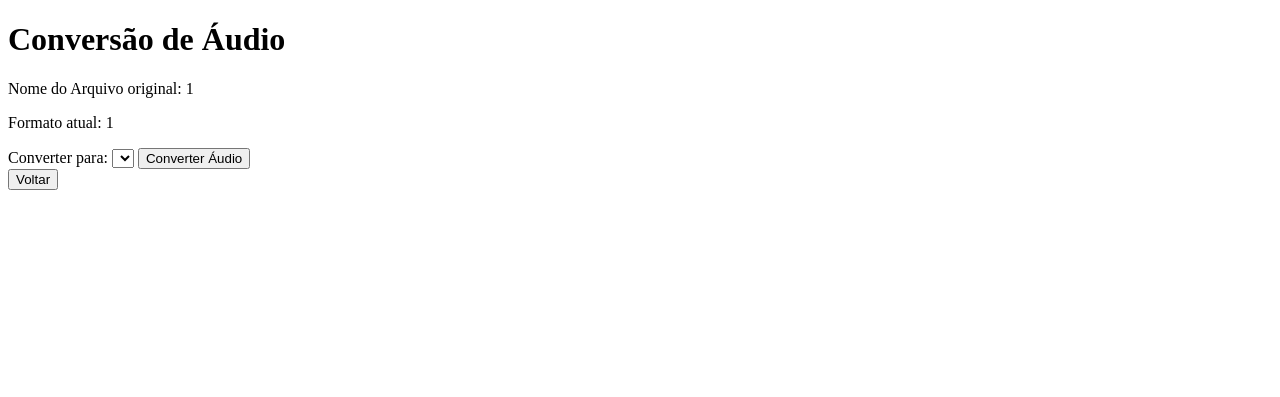
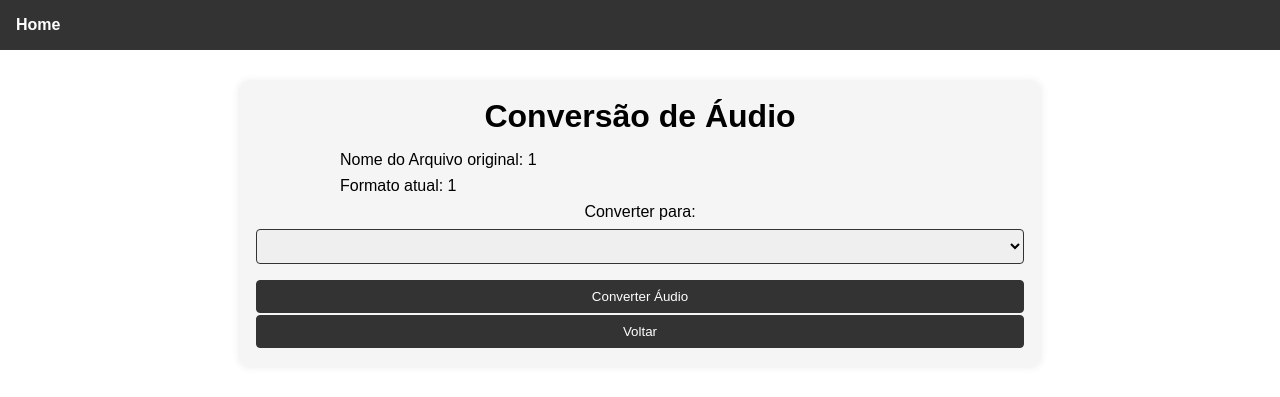
Before and after one commit to rib-thiago/audio-app, a FastAPI app: page /selected-audio/1/1 in a window 1280 px wide. Shown: the top 397 px of the page. Run offline with FastAPI, Linux system fonts and the light colour scheme; lists and menus that the app fills with data are empty.

Commit message:
feat: Enhance HTML templates with semantic tags and apply BEM CSS
- Added 'static' directory and configured main.py to serve static files.
- Created 'styles.css' with a black and white color palette and applied BEM CSS.
- Updated HTML templates (index.html, metadata.html, convert_audio.html) for better semantics.
- Added a navbar with a home link to all templates.
- Applied BEM CSS to templates and added consistent styling.

Details:
- Templates now use semantic tags such as <header>, <main>, <form>, etc.
- Added a navbar for easier navigation.
- Applied BEM CSS to maintain good practices in styling organization.
- Applied a black and white color palette as per preference.

```diff
--- a/audio_app/main.py
+++ b/audio_app/main.py
@@ -10,12 +10,16 @@ app = FastAPI()
 templates = Jinja2Templates(directory="audio_app/templates")
 
 UPLOAD_DIRECTORY = "audio_app/uploads"
+STATIC_DIRECTORY = "audio_app/static"
 
-# crie o diretório de uploads se não exitir
+# Criar diretórios se não existirem
 os.makedirs(UPLOAD_DIRECTORY, exist_ok=True)
+os.makedirs(STATIC_DIRECTORY, exist_ok=True)
 
-# Servir arquivos da pasta download
+
+# Servir arquivos das pastas uploads e static
 app.mount("/uploads", StaticFiles(directory=UPLOAD_DIRECTORY), name="uploads")
+app.mount("/static", StaticFiles(directory=STATIC_DIRECTORY), name="static")
 
 # dicionário para mapear os formatos MIME
 
@@ -23,7 +27,6 @@ MIME_TYPE_MAPPING = {
     "audio/mpeg": "mp3",
     "audio/wav": "wav"
 }
-
 
 def get_duration(file_path):
     result = ffmpeg.probe(file_path, select_streams='a:0', show_entries='format=duration', format='json')
--- /dev/null
+++ b/audio_app/static/styles.css
@@ -0,0 +1,104 @@
+/* Definição da paleta de cores */
+:root {
+    --color-background: #ffffff;
+    --color-primary: #000000;
+    --color-secondary: #f5f5f5;
+    --color-accent: #333333;
+}
+
+/* Reset básico */
+* {
+    margin: 0;
+    padding: 0;
+    box-sizing: border-box;
+}
+
+body {
+    font-family: Arial, sans-serif;
+    background-color: var(--color-background);
+    color: var(--color-primary);
+}
+
+.navbar {
+    background-color: var(--color-accent);
+    padding: 1rem;
+    text-align: left; /* Alinha o conteúdo da navbar à esquerda */
+}
+
+.navbar__link {
+    color: var(--color-background);
+    text-decoration: none;
+    font-weight: bold;
+}
+
+/* Container principal */
+.container {
+    max-width: 800px;
+    margin: 2rem auto;
+    padding: 1rem;
+    background-color: var(--color-secondary);
+    border-radius: 8px;
+    box-shadow: 0 0 10px rgba(0, 0, 0, 0.1);
+    text-align: center; /* Centraliza o texto dentro do container */
+}
+
+/* Estilo do cabeçalho */
+.heading {
+    margin-bottom: 1rem;
+    text-align: center; /* Centraliza o texto do cabeçalho */
+}
+
+/* Estilo dos formulários e botões */
+.form {
+    display: flex;
+    flex-direction: column;
+    gap: 1rem; /* Espaçamento entre os botões */
+}
+
+.form__group {
+    display: flex;
+    flex-direction: column;
+}
+
+.form__label {
+    margin-bottom: 0.5rem;
+}
+
+.form__input,
+.form__button,
+.form__select {
+    padding: 0.5rem;
+    border: 1px solid var(--color-accent);
+    border-radius: 4px;
+}
+
+.form__button {
+    background-color: var(--color-accent);
+    color: var(--color-background);
+    cursor: pointer;
+    margin-bottom: 2px;
+}
+
+.form__button:hover {
+    background-color: var(--color-primary);
+}
+
+.audio-player {
+    margin-top: 1rem;
+    text-align: center;
+}
+
+/* Estilo da lista */
+.ul-center {
+    display: block;
+    padding: 0;
+    list-style: none;
+    text-align: left;
+    margin-left: auto;
+    margin-right: auto;
+    max-width: 600px;
+}
+
+.ul-center li {
+    margin-bottom: 0.5rem;
+}
--- a/audio_app/templates/convert_audio.html
+++ b/audio_app/templates/convert_audio.html
@@ -4,30 +4,41 @@
     <meta charset="UTF-8">
     <meta name="viewport" content="width=device-width, initial-scale=1.0">
     <title>Audio Conversion</title>
+    <link rel="stylesheet" href="/static/styles.css">
 </head>
 <body>
-    <h1>Conversão de Áudio</h1>
-    <p>Nome do Arquivo original: {{ filename }}</p>
-    <p>Formato atual: {{ current_format }}</p>
-    <form action="/convert-audio/" method="post">
+    <header class="navbar">
+        <a href="/" class="navbar__link">Home</a>
+    </header>
+    <main class="container">
+        <h1 class="heading">Conversão de Áudio</h1>
+        <ul class="ul-center">
+            <li>Nome do Arquivo original: {{ filename }}</li>
+            <li>Formato atual: {{ current_format }}</li>
+        </ul>
+        <p></p>
+        <form class="form" action="/convert-audio/" method="post">
             <input type="hidden" name="filename" value="{{ filename }}">
             <input type="hidden" name="current_format" value="{{ current_format }}">
-        <label for="format">Converter para:</label>
-        <select id="format" name="format">
+            <div class="form__group">
+                <label class="form__label" for="format">Converter para:</label>
+                <select class="form__select" id="format" name="format">
                     {% if current_format == 'mp3' %}
                         <option value="wav" selected>WAV</option>
                     {% elif current_format == 'wav' %}
                         <option value="mp3" selected>MP3</option>
                     {% endif %}
                 </select>
-        <button type="submit">Converter Áudio</button>
+            </div>
+            <button class="form__button" type="submit">Converter Áudio</button>
         </form>
         {% if converted_file %}
             <h2>Arquivo convertido disponível:</h2>
             <a href="{{ url_for('uploads', path=converted_file.split('/')[-1]) }}">Baixar arquivo convertido</a>
         {% endif %}
-    <form action="/" method="get">
-        <button type="submit">Voltar</button>
+        <form class="form" action="/" method="get">
+            <button class="form__button" type="submit">Voltar</button>
         </form>
+    </main>
 </body>
 </html>
```
Also changed, not shown: audio_app/templates/index.html (+14 -5 lines), audio_app/templates/metadata.html (+14 -6 lines). Lines whose indentation alone changed are shown as unchanged.
